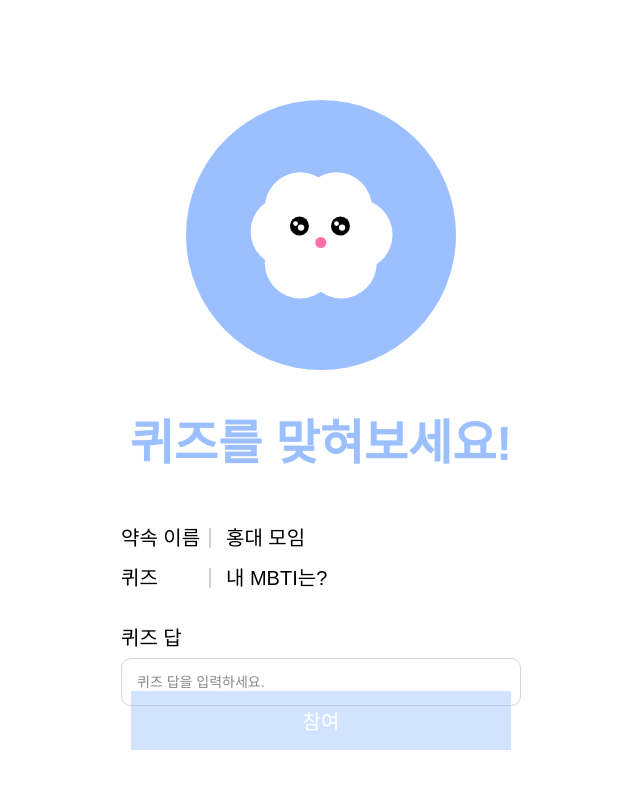
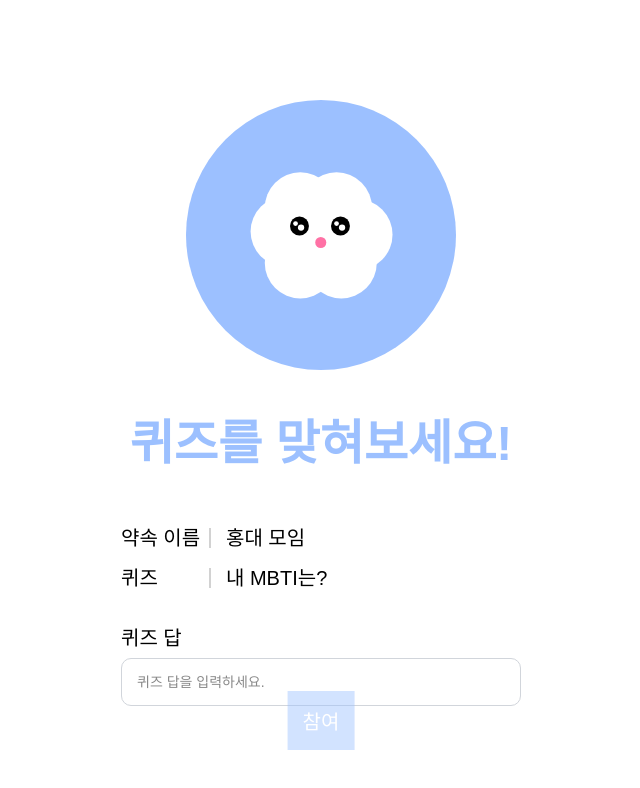
Before and after one commit to FRONT-END-BOOTCAMP-PLUS-3/moongchija, a Next.js app: page /user/appointments/1/entry in a window 1280 px wide. Shown: the top 788 px of the page, without its empty margins (319-959 px from the left). Built offline with nearby package versions, Linux system fonts and the light colour scheme; a web font is replaced by a local one.

Commit message:
[style] button 컴포넌트 디자인 수정

```diff
--- a/app/user/appointments/[id]/confirm/complete/complete.module.scss
+++ b/app/user/appointments/[id]/confirm/complete/complete.module.scss
@@ -38,7 +38,7 @@
       .copyButton {
         width: 80%;
         border: none;
-        background: #fff;
+        background-color: var(--grey-2-color);
         color: var(--grey-5-color);
         font-size: var(--font-size-md);
         font-weight: bold;
@@ -57,9 +57,9 @@
         font-size: 14px;
       }
     }
-  }
-
-  .wrapButton {
-    margin-top: 6vh;
+    .wrapButton {
+      width: 100%;
+      margin-top: 6vh;
+    }
   }
 }
--- a/app/user/appointments/[id]/confirm/complete/page.tsx
+++ b/app/user/appointments/[id]/confirm/complete/page.tsx
@@ -70,8 +70,6 @@ const CompletePage = () => {
             {isCopiedRoomId ? "✅ 방번호가 복사되었습니다!" : ""}
           </p>
         </div>
-      </div>
-
         <div className={styles.wrapButton}>
           <Button
             text="약속 페이지 가기"
@@ -82,6 +80,7 @@ const CompletePage = () => {
           />
         </div>
       </div>
+    </div>
   );
 };
 
--- a/app/user/appointments/[id]/confirm/confirm.module.scss
+++ b/app/user/appointments/[id]/confirm/confirm.module.scss
@@ -91,9 +91,10 @@
         }
       }
     }
-  }
-  .wrapButton {
-    margin-top: 5vh;
+    .wrapButton {
+      width: 100%;
+      margin-top: 10vh;
+    }
   }
   .modalOverlay {
     position: fixed;
--- a/app/user/appointments/[id]/vote-place/votePlace.module.scss
+++ b/app/user/appointments/[id]/vote-place/votePlace.module.scss
@@ -1,6 +1,7 @@
 .placeVoteContainer {
   height: 100%;
   .mainBox {
+    width: 100%;
     display: flex;
     flex-direction: column;
     align-items: center;
@@ -12,6 +13,7 @@
 
     .placeList {
       width: 100%;
+      height: 65vh;
       display: flex;
       flex-direction: column;
       gap: 15px;
@@ -48,7 +50,7 @@
           justify-content: space-between;
           margin: 10px 0 10px;
           .placeName {
-            width: 50%;
+            width: 90%;
             margin-left: 15px;
             font-size: var(--font-size-md);
             font-weight: bold;
@@ -103,6 +105,8 @@
       }
     }
     .wrapButton {
+      max-width: 400px;
+      width: 100%;
       margin-top: 5vh;
     }
   }
--- a/app/user/appointments/[id]/vote-result/page.tsx
+++ b/app/user/appointments/[id]/vote-result/page.tsx
@@ -108,7 +108,6 @@ const VoteResultPage = () => {
         ) : (
           <PlaceResult placeProps={resultData.place} />
         )}
-      </div>
         <div className={styles.wrapButton}>
           <Button
             text="약속 확정하러 가기"
@@ -117,6 +116,7 @@ const VoteResultPage = () => {
           />
         </div>
       </div>
+    </div>
   );
 };
 
--- a/app/user/appointments/[id]/vote-result/voteResult.module.scss
+++ b/app/user/appointments/[id]/vote-result/voteResult.module.scss
@@ -43,7 +43,9 @@
         }
       }
     }
-  }
-  .wrapButton {
+    .wrapButton {
+      width: 100%;
+      margin-top: 3vh;
+    }
   }
 }
--- a/app/user/appointments/[id]/vote-time/page.tsx
+++ b/app/user/appointments/[id]/vote-time/page.tsx
@@ -198,7 +198,6 @@ const VoteTimePage: React.FC = () => {
             </div>
           </div>
         </div>
-      </div>
         <div className={styles.wrapButton}>
           <Button
             text="장소투표 하러가기"
@@ -207,6 +206,7 @@ const VoteTimePage: React.FC = () => {
           />
         </div>
       </div>
+    </div>
   );
 };
 
--- a/components/button/Button.module.scss
+++ b/components/button/Button.module.scss
@@ -26,7 +26,8 @@
     padding: 18px 0;
   }
   .lgButton {
-    width: 380px;
+    max-width: 400px;
+    width: 100%;
     padding: 15px;
   }
 }
```
Also changed, not shown: app/user/appointments/[id]/confirm/page.tsx (+3 -4 lines), app/user/appointments/[id]/vote-time/voteTime.module.scss (+4 -3 lines). Lines whose indentation alone changed are shown as unchanged.
